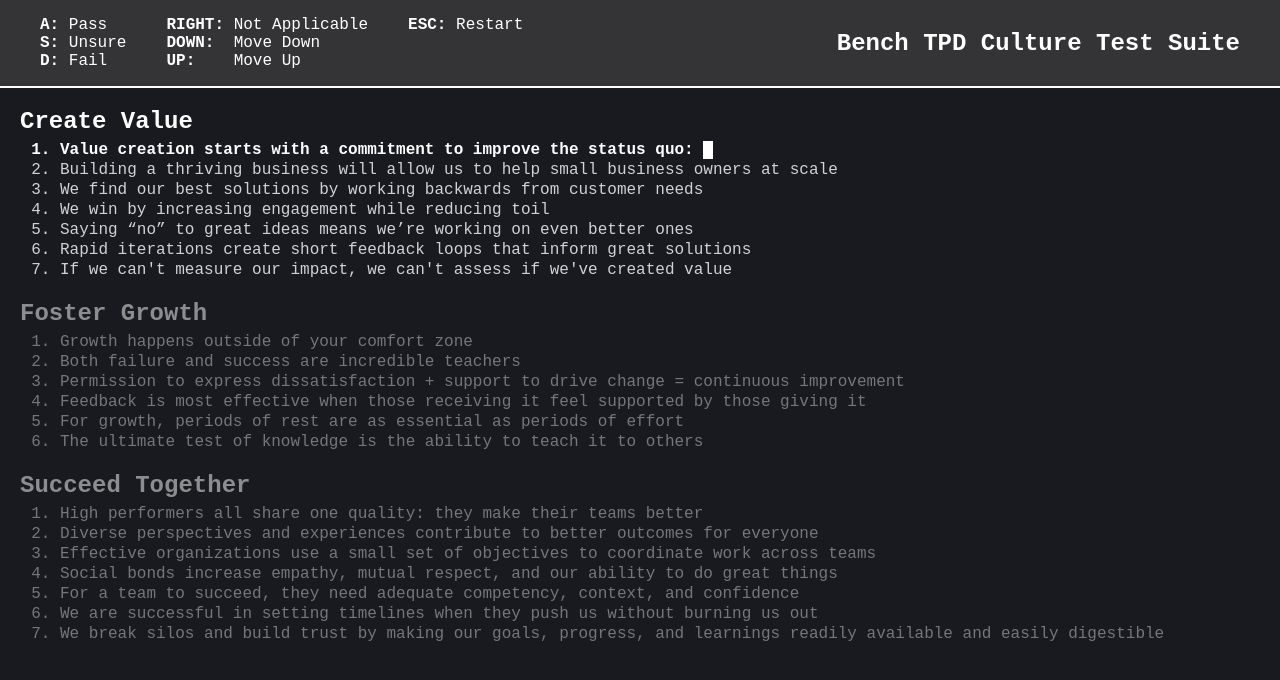
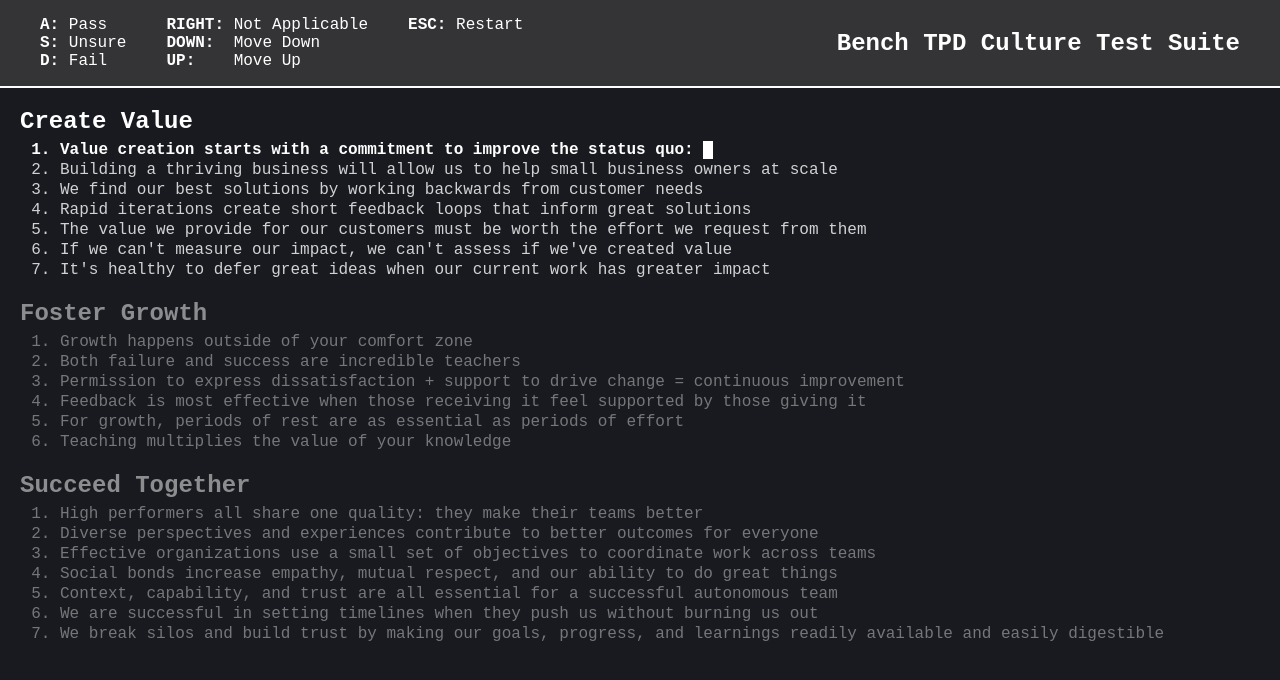
Before and after one commit to BenchLabs/bench-culture-test-suite, a React (Create React App) app: page / in a window 1280 px wide. Shown: the top 680 px of the page. Built offline with nearby package versions, Linux system fonts and the light colour scheme.

Commit message:
tpd principles release version

```diff
--- a/src/principles.js
+++ b/src/principles.js
@@ -5,10 +5,10 @@ export default [
       "Value creation starts with a commitment to improve the status quo",
       "Building a thriving business will allow us to help small business owners at scale",
       "We find our best solutions by working backwards from customer needs",
-      "We win by increasing engagement while reducing toil",
-      "Saying “no” to great ideas means we’re working on even better ones",
       "Rapid iterations create short feedback loops that inform great solutions",
+      "The value we provide for our customers must be worth the effort we request from them",
       "If we can't measure our impact, we can't assess if we've created value",
+      "It\'s healthy to defer great ideas when our current work has greater impact"
     ]
   },
   {
@@ -19,7 +19,7 @@ export default [
       "Permission to express dissatisfaction + support to drive change = continuous improvement",
       "Feedback is most effective when those receiving it feel supported by those giving it",
       "For growth, periods of rest are as essential as periods of effort",
-      "The ultimate test of knowledge is the ability to teach it to others",
+      "Teaching multiplies the value of your knowledge"
     ]
   },
   {
@@ -29,9 +29,9 @@ export default [
       "Diverse perspectives and experiences contribute to better outcomes for everyone",
       "Effective organizations use a small set of objectives to coordinate work across teams",
       "Social bonds increase empathy, mutual respect, and our ability to do great things",
-      "For a team to succeed, they need adequate competency, context, and confidence",
+      "Context, capability, and trust are all essential for a successful autonomous team",
       "We are successful in setting timelines when they push us without burning us out",
-      "We break silos and build trust by making our goals, progress, and learnings readily available and easily digestible",
+      "We break silos and build trust by making our goals, progress, and learnings readily available and easily digestible"
     ]
   }
 ];
```
